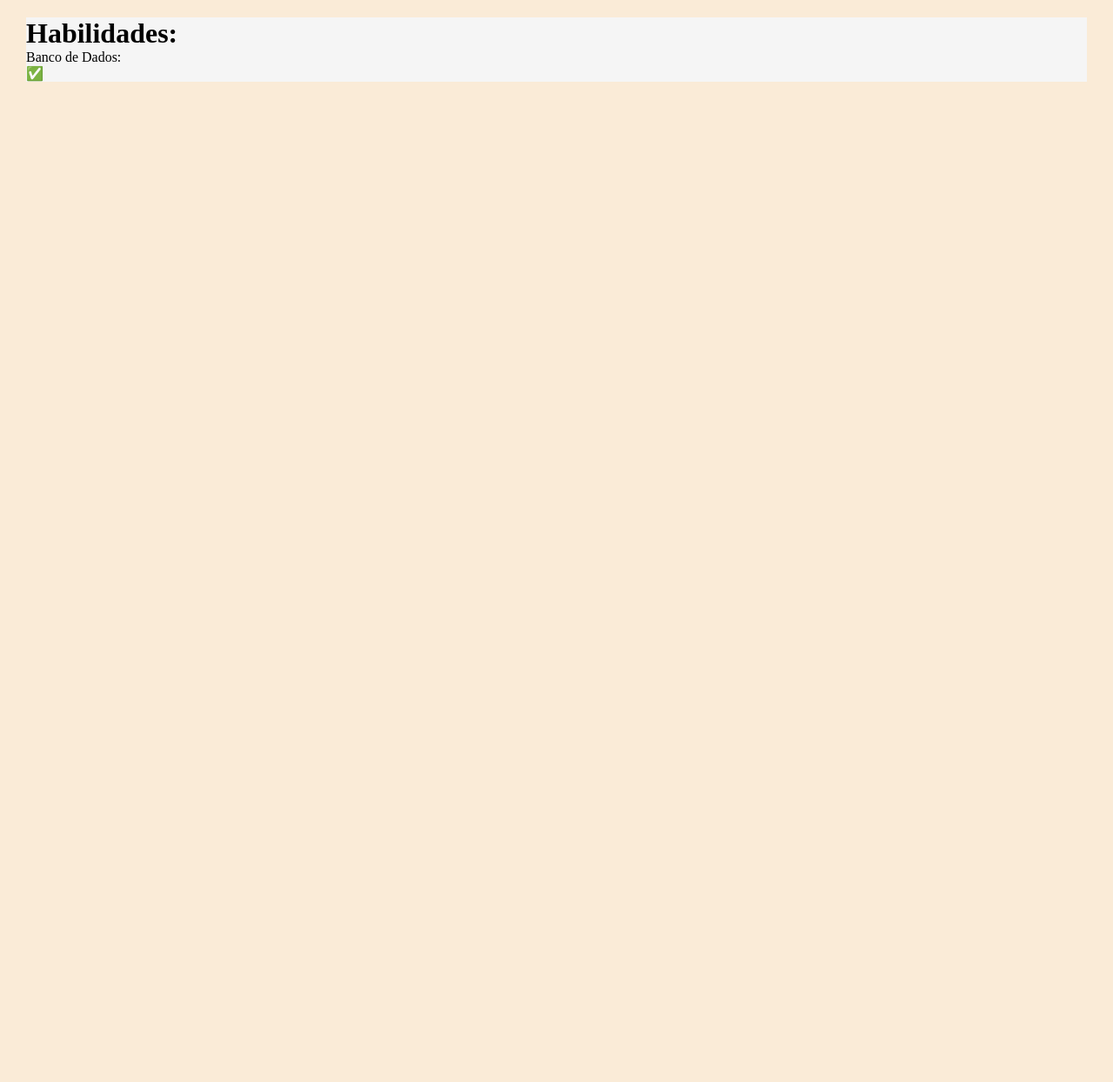
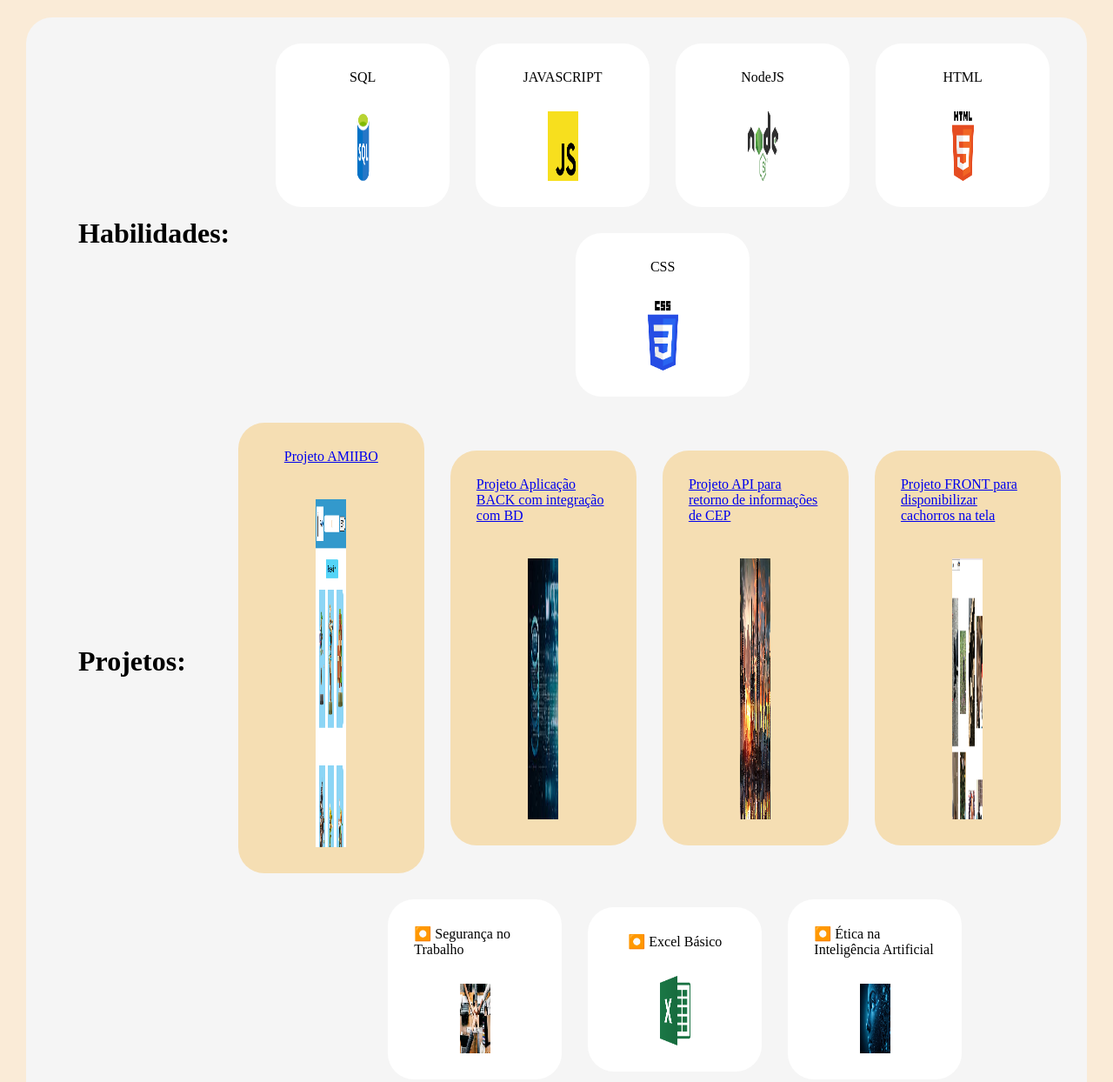
Before and after one commit to AlexGomes34/portf-lio_Alex_Gomes, a plain HTML site: page index.html in a window 1280 px wide. Shown: the part 460-1704 px from the top of the page at 87% size. Before the commit the page ends 860 px from the top, so only its background shows below. Drawn offline with Linux system fonts and the light colour scheme.

Commit message:
portfólio terminado

```diff
--- a/index.html
+++ b/index.html
@@ -22,21 +22,97 @@
     <main>
         <div class="secao1">
             <div class="habilidades">
-                <h1>
+                <h1 class="texto-ha">
                     Habilidades:
                 </h1>
                 <div class="habilidades2">
-                    <p>                        Banco de Dados: <br>
-                        ✅
+                    <div class="hability">
+                        <p class="nome-ha">SQL</p>
+                        <img src="./img/sql.png" alt="" class="logo">
+                    </div>
+                    <div class="hability">
+                        <p class="nome-ha">JAVASCRIPT</p>
+                        <img src="./img/jaba.png" alt="" class="logo">
+                    </div>
+                    <div class="hability">
+                        <p class="nome-ha">NodeJS</p>
+                        <img src="./img/Nodejs.png" alt="" class="logo">
+                    </div>
+                    <div class="hability">
+                        <p class="nome-ha">HTML</p>
+                        <img src="./img/HTML.png" alt="" class="logo">
+                    </div>
+                    <div class="hability">
+                        <p class="nome-ha">CSS</p>
+                        <img src="./img/css.png" alt="" class="logo">
+                    </div>
+
                 </div>
             </div>
         </div>
         <div class="secao2">
-
-        </div>
+            <div class="projetos">
+                <h1 class="texto-ha">
+                    Projetos:
+                </h1>
+                <div class="projeto2">
+                    <a href="https://github.com/AlexGomes34/PROJETO_API_AMIIBO" class="link">Projeto AMIIBO</a>
+                    <img src="./img/AMIIBO.png" alt="" class="imagem3">
+                </div>
+                <div class="projeto2">
+                    <a href="https://github.com/AlexGomes34/BACK-BANCO-DE-DADOS" class="link">Projeto Aplicação BACK com integração com BD</a>
+                    <img src="./img/banco dados.png" alt="" class="banco">
+                </div>
+                <div class="projeto2">
+                    <a href="https://github.com/AlexGomes34/PROJETO_API_ZAPZAP" class="link">Projeto API para retorno de informações de CEP</a>
+                    <img src="./img/cidade.jpg" alt="" class="cidade">
+                </div>
+                <div class="projeto2">
+                    <a href="https://github.com/AlexGomes34/PEND1_DOG_API" class="link">Projeto FRONT para disponibilizar cachorros na tela</a>
+                    <img src="./img/cachorro.png" alt="" class="dog">
+                </div>
+            </div>
+            </div>
         <div class="secao3">
-
+            <div class="habilidades">
+                <h1 class="texto-ha">
+                    Competências:
+                </h1>
+                <div class="habilidades2">
+                    <div class="hability">
+                        <p class="nome-ha">⏺️ Segurança no Trabalho</p>
+                        <img src="./img/tabai.jfif" alt="" class="logo">
+                    </div>
+                    <div class="hability">
+                        <p class="nome-ha">⏺️ Excel Básico</p>
+                        <img src="./img/excel.png" alt="" class="logo">
+                    </div>
+                    <div class="hability">
+                        <p class="nome-ha">⏺️ Ética na Inteligência Artificial</p>
+                        <img src="./img/robo.jpg" alt="" class="logo">
+                    </div>
+                    <div class="hability">
+                        <p class="nome-ha">⏺️ Curso Técnico em Desenvolvimento de Sistemas</p>
+                        <img src="./img/photo-1542831371-29b0f74f9713.jfif" alt="" class="logo">
+                    </div>
+                </div>
+            </div>
         </div>
     </main>
+    <footer></footer>
+        <h2>Entre em Contato</h2>
+        <div>
+            <img src="./img/pngtree-letter-icon-with-filled-outline-style-vector-png-image_9803563.png" alt="">
+            <h4>Lekinhog9@gmail.com</h4>
+        </div>
+        <div>
+            <img src="./img/25231.png" alt="">
+            <h4>AlexGomes34</h4>
+        </div>
+        <div>
+            <img src="./img/174857.png" alt="">
+            <h4>Alex Henrique Da Cruz Gomes </h4>
+        </div>
+    </footer>
 </body>
 </html>
--- a/style.css
+++ b/style.css
@@ -39,7 +39,121 @@ header.cabecalho{
 }
 
 main{
+    border-radius: 30px;
+    display: flex;
+    width: 100%;
+    flex-direction: column;
+    background-color: whitesmoke;
+    height: auto;
+    padding: 30px;
+}
+.secao1{
+    display: flex;
+    width: 100%;
+    place-content: center;
+    justify-content: space-between;
+}
+.habilidades{
+    width: 100%;
+}
+.texto-ha{
+    place-self: center;
+    padding: 30px;
+}
+.habilidades2{
+    gap: 30px;
+    display: flex;
+    flex-direction: row;
+    place-content: center;
+    align-items: center;
+    flex-wrap: wrap;
+    height: auto;
+    padding-bottom: 30px;
+}
+.hability{
     display: flex;
     flex-direction: column;
-    background-color: whitesmoke;
+    padding: 30px;
+    height: auto;
+    place-content: center;
+    align-items: center;
+    background-color: white;
+    width: 200px;
+    border-radius: 30px;
 }
+.logo{
+    place-self: center;
+    height: 80px;
+
+}
+.nome-ha{
+    place-self: center;
+    padding-bottom: 20px;
+}
+.projetos{
+    width: 100%;
+    gap: 30px;
+}
+.projeto2{
+    place-self: center;
+    width: 700px;
+    display: flex;
+    flex-direction: column;
+    place-content: center;
+    align-items: center;
+    flex-wrap: wrap;
+    height: auto;
+    padding-bottom: 30px;
+    background-color: wheat;
+    border-radius: 30px;
+    margin-bottom: 30px;
+}
+.imagem3{
+    height: 400px;
+}
+.banco{
+    height: 300px;
+}
+.cidade{
+    height: 300px;
+}
+.link{
+    padding: 30px;
+}
+.dog{
+    height: 300px;
+}
+
+.competencias{
+    width: 100%;
+    gap: 30px;
+}
+
+.secao3{
+    display: flex;
+    width: 100%;
+    place-content: center;
+    justify-content: space-between;
+}
+
+
+footer{
+    display: flex;
+    flex-direction: column;
+    gap: 15px;
+    background-color: var(--fifth-color);
+    color: whitesmoke;
+    padding: 3%;
+    font-size: 90%;
+}
+
+div{
+    display: flex;
+    align-items: center;
+    gap: 10px;
+}
+
+img{
+    height: auto;
+    width: 35px;
+}
```
Also changed, not shown: img/174857.png (added), img/25231.png (added), img/AMIIBO.png (added), img/HTML.png (added), img/Nodejs.png (renamed from img/Node.js), img/banco dados.png (added), img/cachorro.png (added), img/cidade.jpg (added), img/css.png (added), img/excel.png (added), img/photo-1542831371-29b0f74f9713.jfif (added), img/pngtree-letter-icon-with-filled-outline-style-vector-png-image_9803563.png (added), img/robo.jpg (added), img/tabai.jfif (added).
